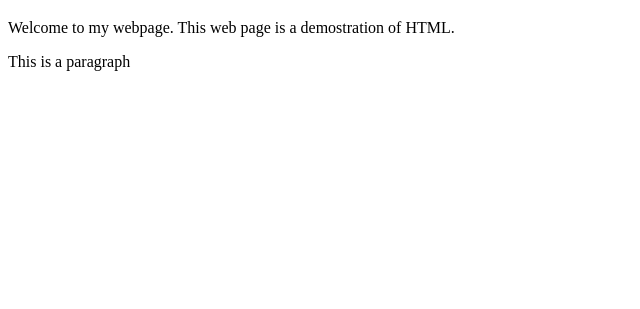
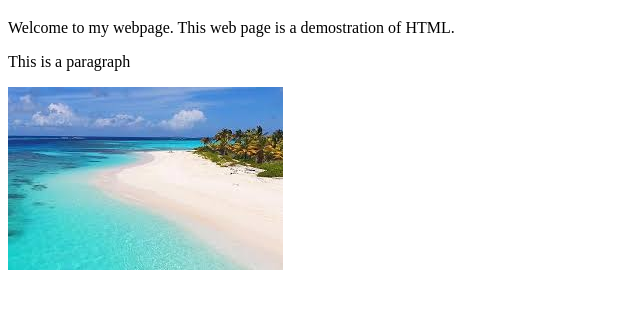
Before and after one commit to ZaydenF/First-Website, a plain HTML site: page index.html in a window 1280 px wide. Shown: the part 61-370 px from the top of the page, without its empty margins (0-640 px from the left). Drawn offline with Linux system fonts and the light colour scheme.

Commit message:
Update index.html

```diff
--- a/index.html
+++ b/index.html
@@ -11,5 +11,6 @@
     HTML.
   </p>
   <p>This is a paragraph</p>
+  <img src="Beach.jpg">
 </body>
 </html> <!-- closing html tag-->
```
